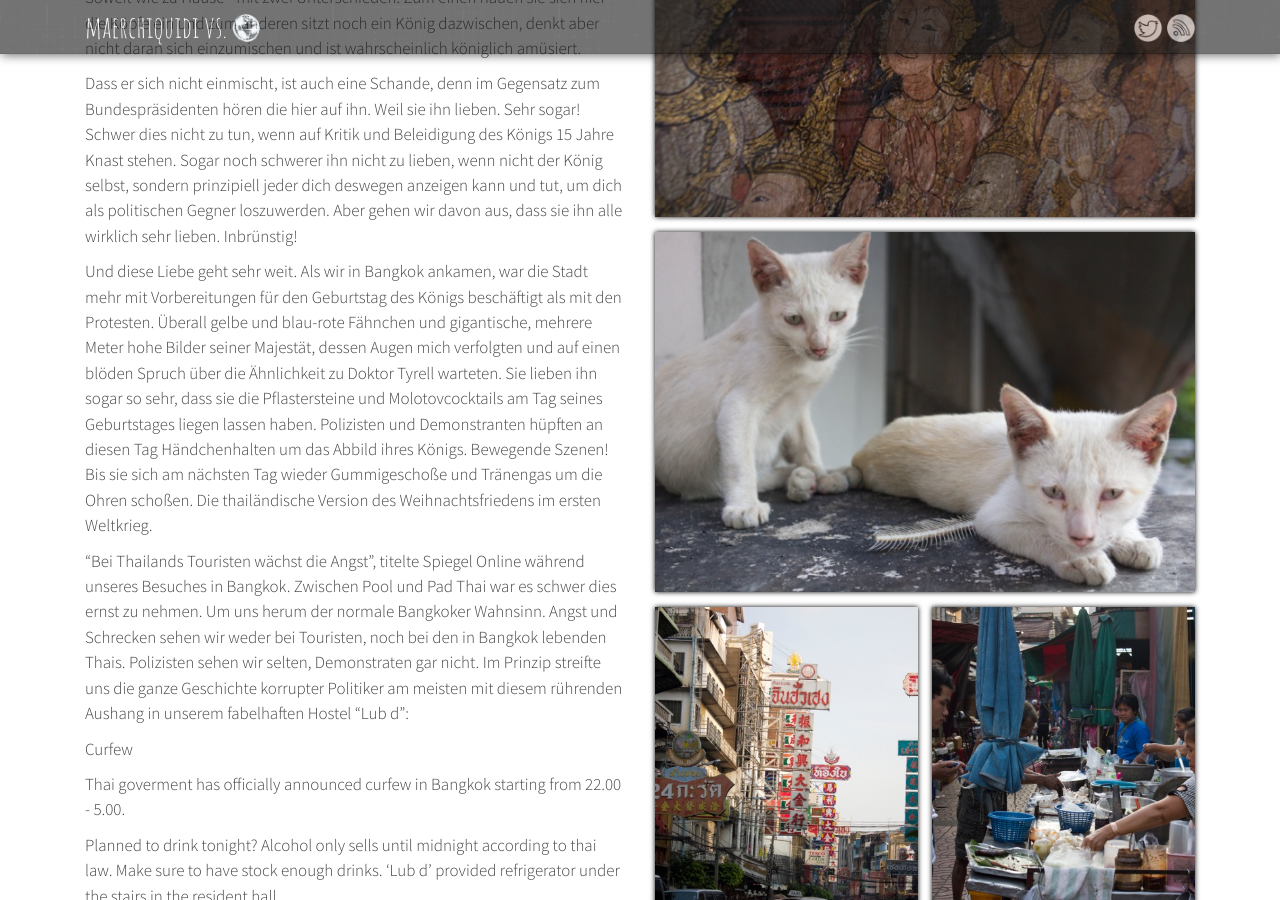
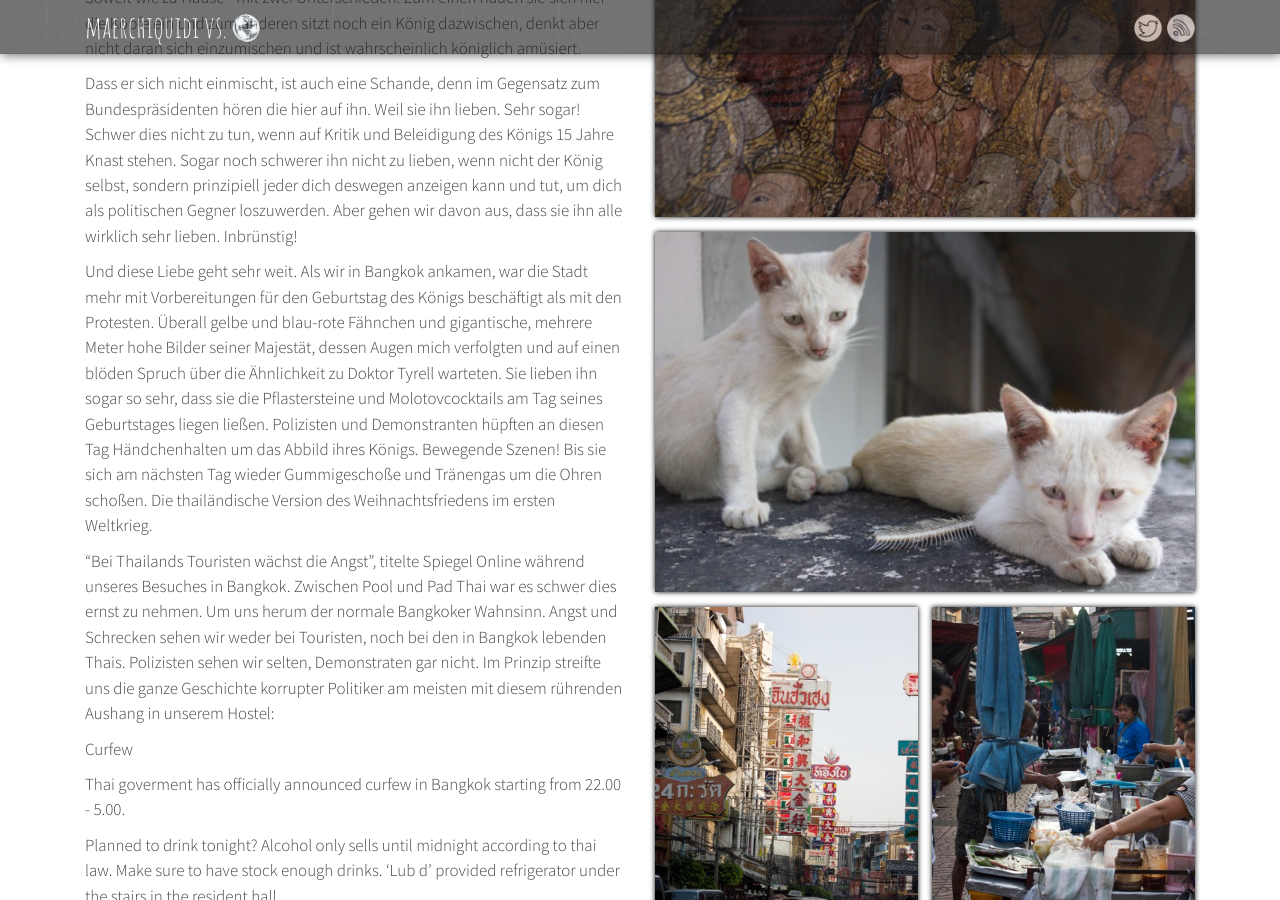
Before and after one commit to maerch/maerchiquidi, a Jekyll site: the page built from _posts/2013-12-05-bangkok.md, in a window 1280 px wide and 900 px high, scrolled down 1148 px. Built offline with Jekyll 4.4.1, drawn with Linux system fonts in a browser that asks for light colours; nearby versions of some CDN libraries; comment, search, counter and statistics services are not loaded.

Commit message:
Corrections

```diff
--- a/_posts/2013-12-05-bangkok.md
+++ b/_posts/2013-12-05-bangkok.md
@@ -19,9 +19,9 @@ Noch kürzer im Stammtischformat: Alle sind korrupt und jeder beleidigt jeden. S
 
 Dass er sich nicht einmischt, ist auch eine Schande, denn im Gegensatz zum Bundespräsidenten hören die hier auf ihn. Weil sie ihn lieben. Sehr sogar! Schwer dies nicht zu tun, wenn auf Kritik und Beleidigung des Königs 15 Jahre Knast stehen. Sogar noch schwerer ihn nicht zu lieben, wenn nicht der König selbst, sondern prinzipiell jeder dich deswegen anzeigen kann und tut, um dich als politischen Gegner loszuwerden. Aber gehen wir davon aus, dass sie ihn alle wirklich sehr lieben. Inbrünstig!
 
-Und diese Liebe geht sehr weit. Als wir in Bangkok ankamen, war die Stadt mehr mit Vorbereitungen für den Geburtstag des Königs beschäftigt als mit den Protesten. Überall gelbe und blau-rote Fähnchen und gigantische, mehrere Meter hohe Bilder seiner Majestät, dessen Augen mich verfolgten und auf einen blöden Spruch über die Ähnlichkeit zu Doktor Tyrell warteten. Sie lieben ihn sogar so sehr, dass sie die Pflastersteine und Molotovcocktails am Tag seines Geburtstages liegen lassen haben. Polizisten und Demonstranten hüpften an diesen Tag Händchenhalten um das Abbild ihres Königs. Bewegende Szenen! Bis sie sich am nächsten Tag wieder Gummigeschoße und Tränengas um die Ohren schoßen. Die thailändische Version des Weihnachtsfriedens im ersten Weltkrieg.
+Und diese Liebe geht sehr weit. Als wir in Bangkok ankamen, war die Stadt mehr mit Vorbereitungen für den Geburtstag des Königs beschäftigt als mit den Protesten. Überall gelbe und blau-rote Fähnchen und gigantische, mehrere Meter hohe Bilder seiner Majestät, dessen Augen mich verfolgten und auf einen blöden Spruch über die Ähnlichkeit zu Doktor Tyrell warteten. Sie lieben ihn sogar so sehr, dass sie die Pflastersteine und Molotovcocktails am Tag seines Geburtstages liegen ließen. Polizisten und Demonstranten hüpften an diesen Tag Händchenhalten um das Abbild ihres Königs. Bewegende Szenen! Bis sie sich am nächsten Tag wieder Gummigeschoße und Tränengas um die Ohren schoßen. Die thailändische Version des Weihnachtsfriedens im ersten Weltkrieg.
 
-"Bei Thailands Touristen wächst die Angst", titelte Spiegel Online während unseres Besuches in Bangkok. Zwischen Pool und Pad Thai war es schwer dies ernst zu nehmen. Um uns herum der normale Bangkoker Wahnsinn. Angst und Schrecken sehen wir weder bei Touristen, noch bei den in Bangkok lebenden Thais. Polizisten sehen wir selten, Demonstraten gar nicht. Im Prinzip streifte uns die ganze Geschichte korrupter Politiker am meisten mit diesem rührenden Aushang in unserem fabelhaften Hostel "Lub d":
+"Bei Thailands Touristen wächst die Angst", titelte Spiegel Online während unseres Besuches in Bangkok. Zwischen Pool und Pad Thai war es schwer dies ernst zu nehmen. Um uns herum der normale Bangkoker Wahnsinn. Angst und Schrecken sehen wir weder bei Touristen, noch bei den in Bangkok lebenden Thais. Polizisten sehen wir selten, Demonstraten gar nicht. Im Prinzip streifte uns die ganze Geschichte korrupter Politiker am meisten mit diesem rührenden Aushang in unserem Hostel:
 
 Curfew
 
```
